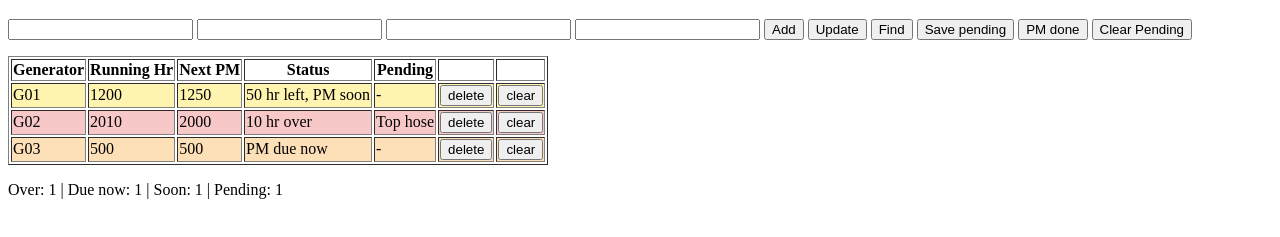
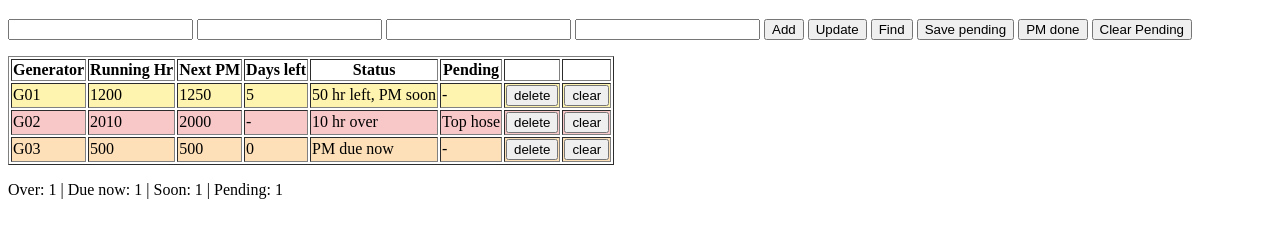
Before and after one commit to mahfujalam-dev/service-helper, a plain HTML site: page index.html in a window 1280 px wide. Shown: the part 61-298 px from the top of the page. Drawn offline with Linux system fonts and the light colour scheme.

Commit message:
Add days left column

```diff
--- a/index.html
+++ b/index.html
@@ -31,6 +31,7 @@
         { name: "G03", runningHr: 500, nextPmHr: 500, pending: "" }
       ];
     };
+    let hrPerDay = 10;
 
     function getPmStatus(gen) {
       let hrLeft = gen.nextPmHr - gen.runningHr;
@@ -46,7 +47,7 @@
     };//getPmStatus(gens[0])
 
     function showTable() {
-      let rows = "<tr><th>Generator</th><th>Running Hr</th><th>Next PM</th><th>Status</th><th>Pending</th><th></th><th></th></tr>";
+      let rows = "<tr><th>Generator</th><th>Running Hr</th><th>Next PM</th><th>Days left</th><th>Status</th><th>Pending</th><th></th><th></th></tr>";
       let over = 0;
       let dueNow = 0;
       let soon = 0;
@@ -54,6 +55,10 @@
 
       for (let i = 0; i < gens.length; i++) {
         let hrLeft = gens[i].nextPmHr - gens[i].runningHr;
+        let daysLeft = Math.floor(hrLeft / hrPerDay);
+        if (hrLeft < 0) {
+          daysLeft = "-";
+        }
         let rowStart = "<tr>";
         if (hrLeft < 0) {
           rowStart = "<tr style = 'background-color: #f8c8c8'>";
@@ -66,6 +71,7 @@
         rows = rows + "<td>" + gens[i].name + "</td>";
         rows = rows + "<td>" + gens[i].runningHr + "</td>";
         rows = rows + "<td>" + gens[i].nextPmHr + "</td>";
+        rows = rows + "<td>" + daysLeft + "</td>";
         rows = rows + "<td>" + getPmStatus(gens[i]) + "</td>";
         let pending = gens[i].pending;
         if (pending === undefined) {
```
